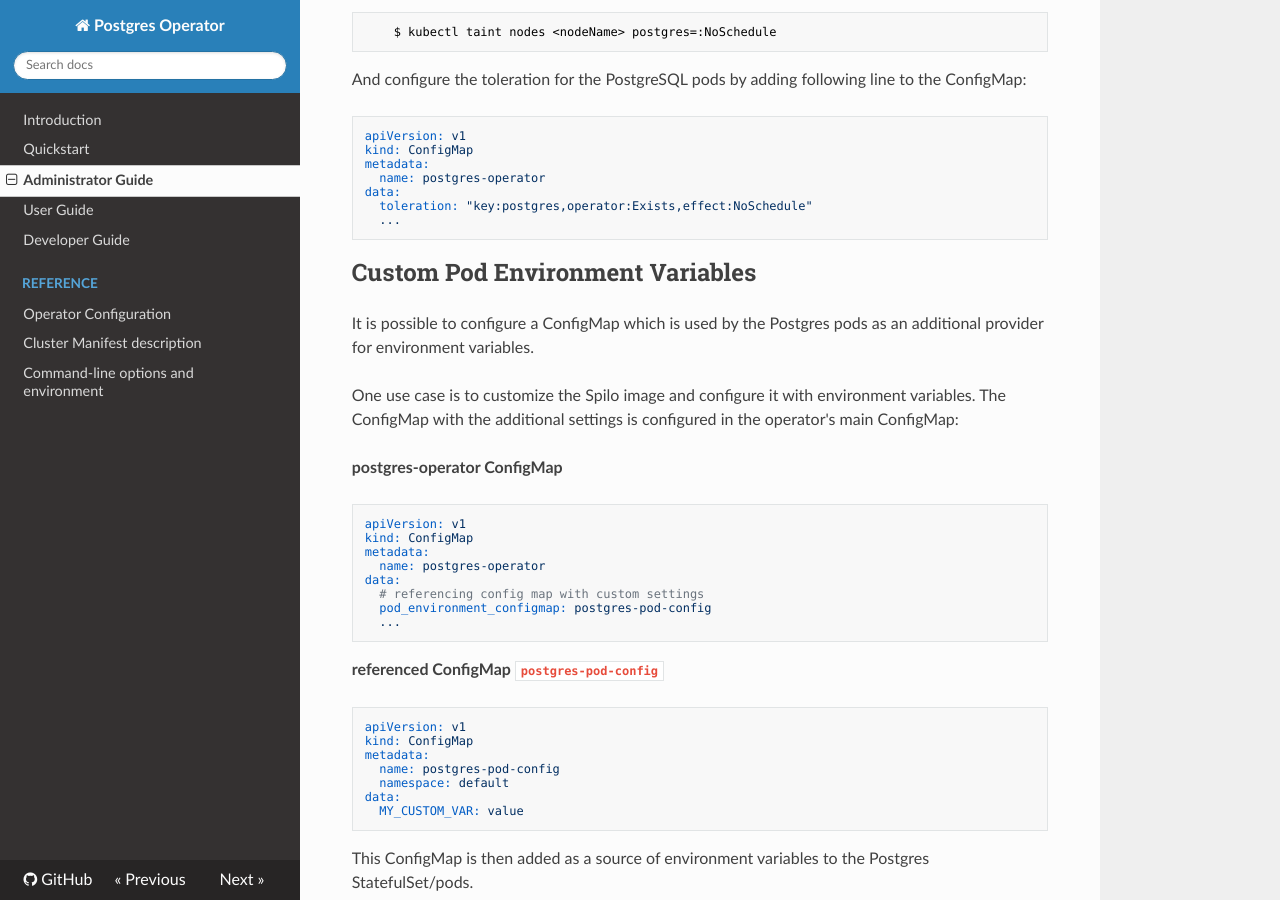
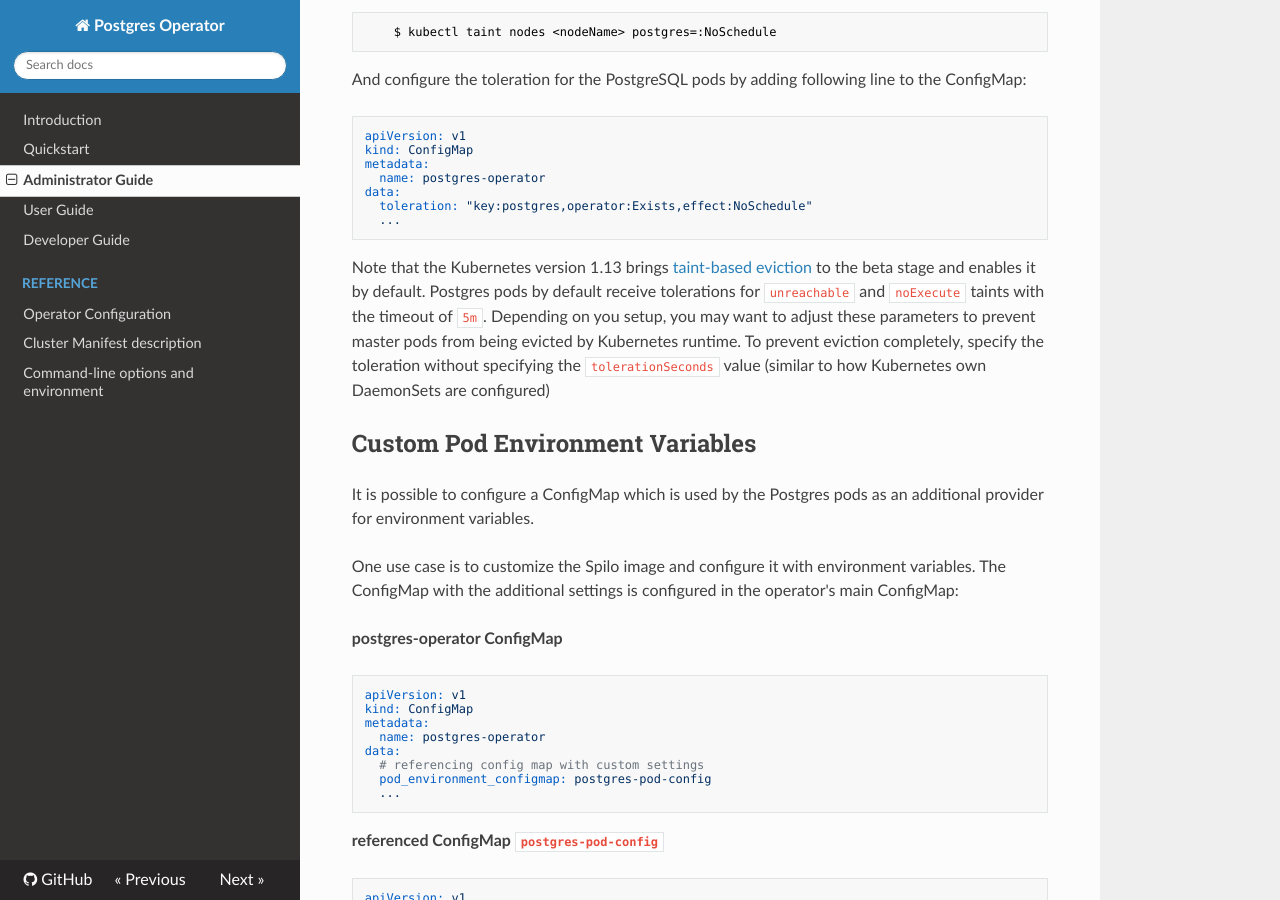
Before and after one commit to zalando/postgres-operator, an MkDocs documentation site: the page built from docs/administrator.md, in a window 1280 px wide and 900 px high, scrolled down 2643 px. Built offline with MkDocs 1.6.1, drawn with Linux system fonts in a browser that asks for light colours; nearby versions of some CDN libraries; old or Windows-style settings are respelled for this version of MkDocs.

Commit message:
1st commitgs

````diff
--- a/docs/administrator.md
+++ b/docs/administrator.md
@@ -146,6 +146,11 @@ data:
   ...
 ```
 
+Note that the Kubernetes version 1.13 brings [taint-based eviction](https://kubernetes.io/docs/concepts/configuration/taint-and-toleration/#taint-based-evictions) to the beta stage and enables it by default.
+Postgres pods by default receive tolerations for `unreachable` and `noExecute` taints with the timeout of `5m`.
+Depending on you setup, you may want to adjust these parameters to prevent master pods from being evicted by Kubernetes runtime.
+To prevent eviction completely, specify the toleration without specifying the `tolerationSeconds` value (similar to how Kubernetes own DaemonSets are configured)
+
 ## Custom Pod Environment Variables
 
 It is possible to configure a ConfigMap which is used by the Postgres pods as
````
